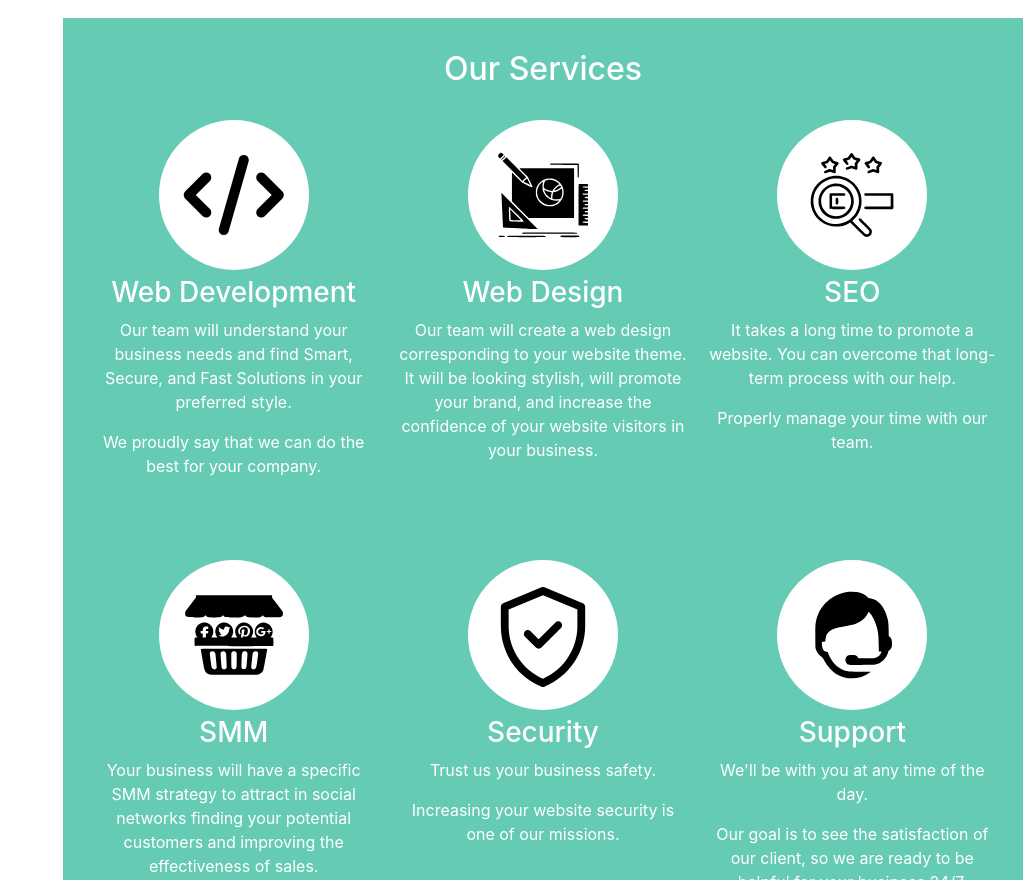
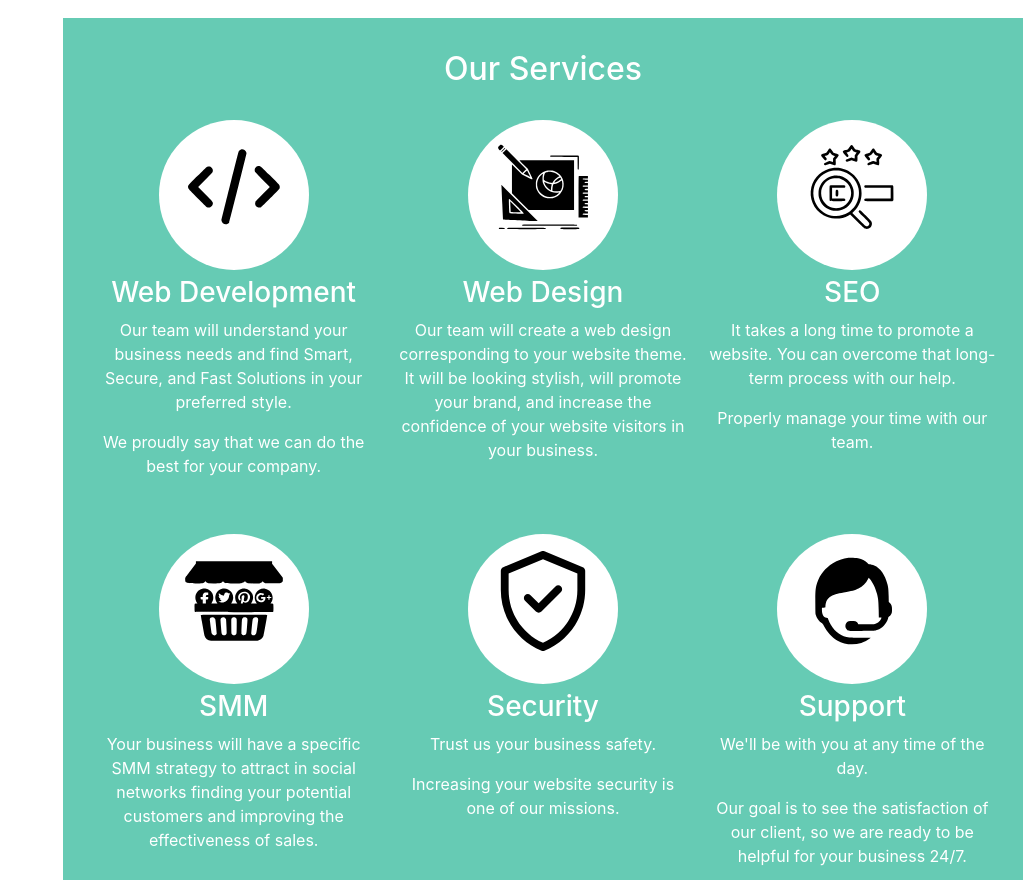
Before and after one commit to edgar-davtyan/ssf-solution, a plain HTML site: page index.html in a window 1280 px wide. Shown: the part 1920-2800 px from the top of the page, without its empty margins (257-1280 px from the left). Drawn offline with Linux system fonts and the light colour scheme.

Commit message:
added css class

```diff
--- a/css/style.css
+++ b/css/style.css
@@ -38,9 +38,13 @@ i {
     cursor: pointer;
     z-index: 11;
     opacity: 0.9;
+    overflow-y: auto;
+    -webkit-appearance: inherit;
 }
 
 .menu {
+    overflow-y: auto;
+    -webkit-overflow-scrolling:touch;
     height: 100vh;
     opacity: 0.9;
 }
@@ -96,6 +100,9 @@ i {
     background: url("../image/161.jpg") center, no-repeat;
     background-size: cover;
     height: 100vh;
+    -webkit-background-image: url("../image/161.jpg");
+    -webkit-background-size: cover;
+    -webkit-mask-repeat: no-repeat;
 }
 
 .about {
@@ -127,11 +134,12 @@ i {
     width: 150px;
     height: 150px;
     background: white;
-    overflow: hidden;
     border-radius: 50%;
     display: inline-block;
 }
 .i-svg{
+    width: 100%;
+    height: 100%;
     margin: 0;
     position: absolute;
     top: 50%;
@@ -139,14 +147,24 @@ i {
     transform: translate(-50%,-50%);
     color: black;
     font-size: 80px;
+    overflow: hidden;
+}
+
+.i-svg > svg:hover{
+    transition: all .5s;
+    transform: scale(1.2);
+}
+.i-svg > svg{
+    transition: all .5s;
+    height: 100px;
+    width: 100%;
 }
 .services-coll {
     min-width: 250px;
 }
 
-.services-box-svg > svg {
-    height: 100px;
-    width: 80%;
+.i-svg:hover{
+    transition: all 1s;
 }
 
 .services-box-svg > i{
@@ -195,26 +213,6 @@ i {
     color: #4D9584;
 }
 
-
-.dev-mt {
-    margin-top: 26px!important;
-}
-.des-mt {
-    margin-top: 20px!important;
-}
-.seo-mt {
-    margin-top: 26px!important;
-}
-.smm-mt {
-    margin-top: 26px!important;
-}
-.sec-mt {
-    margin-top: 20px!important;
-}
-.sup-mt {
-    margin-top: 26px!important;
-}
-
 .inp {
     border-top: 0 solid;
     border-left: 0 solid;
@@ -243,6 +241,8 @@ i {
     }
 
     .check:checked + .menu {
+        -webkit-backface-visibility: visible;
+        webkt-opacity: 0.9;
         transition: all 1s;
         opacity: 0.9;
         visibility: visible;
--- a/index.html
+++ b/index.html
@@ -74,8 +74,16 @@
         <div class="w-25 p-2 services-coll text-center mx-auto mb-4 col-xl-4 col-lg-5">
             <div class="service">
                 <div class="services-box-svg">
-                    <i class="fas fa-code i-svg"></i>
-                    <!--<img src="image/services/code.png" class="dev-mt" width="100px;" alt="">-->
+                    <div class="i-svg">
+                        <svg xmlns="http://www.w3.org/2000/svg" version="1.0" width="512.000000pt" height="512.000000pt" viewBox="0 0 512.000000 512.000000" preserveAspectRatio="xMidYMid meet">
+
+                            <g transform="translate(0.000000,512.000000) scale(0.100000,-0.100000)" fill="#000000" stroke="none">
+                                <path d="M2916 4476 c-54 -20 -113 -81 -130 -135 -36 -111 -866 -3455 -866 -3488 1 -52 30 -112 73 -150 102 -90 264 -61 325 57 26 51 882 3471 882 3523 0 56 -49 138 -101 170 -55 34 -129 43 -183 23z"/>
+                                <path d="M3756 3625 c-47 -16 -91 -57 -117 -107 -24 -46 -25 -137 -3 -181 9 -18 183 -200 387 -404 l372 -373 -362 -362 c-245 -246 -367 -375 -378 -400 -44 -108 11 -237 120 -278 47 -18 128 -14 171 9 49 25 916 894 940 941 24 49 23 134 -4 185 -12 24 -207 225 -484 501 -395 393 -469 462 -504 472 -53 15 -89 15 -138 -3z"/>
+                                <path d="M1230 3610 c-19 -4 -48 -14 -65 -22 -16 -9 -233 -220 -481 -470 -470 -472 -474 -477 -474 -558 0 -81 4 -86 474 -558 259 -261 467 -462 490 -473 43 -23 124 -27 171 -9 69 26 134 119 135 190 0 93 0 93 -388 483 l-366 367 366 368 c308 309 368 373 377 407 25 91 3 164 -67 228 -23 20 -45 37 -50 37 -4 1 -25 4 -47 8 -22 4 -56 5 -75 2z"/>
+                            </g>
+                        </svg>
+                    </div>
                 </div>
                 <h3 class="text-white">Web Development</h3>
                 <p class="text-white ">
@@ -89,7 +97,8 @@
         <div class="w-25 p-2 services-coll text-center mx-auto mb-4 col-xl-4 col-lg-5">
             <div class="service">
                 <div class="services-box-svg">
-                    <svg class="i-svg" xmlns="http://www.w3.org/2000/svg" version="1.0" width="512.000000pt" height="512.000000pt" viewBox="0 0 512.000000 512.000000" preserveAspectRatio="xMidYMid meet">
+                    <div class="i-svg">
+                        <svg  xmlns="http://www.w3.org/2000/svg" version="1.0" width="512.000000pt" height="512.000000pt" viewBox="0 0 512.000000 512.000000" preserveAspectRatio="xMidYMid meet">
 
                             <g transform="translate(0.000000,512.000000) scale(0.100000,-0.100000)" fill="#000000" stroke="none">
                                 <path d="M355 4701 c-39 -23 -83 -75 -91 -107 -10 -39 4 -73 51 -123 l44 -46 98 97 97 98 -34 36 c-64 65 -111 79 -165 45z"/>
@@ -112,7 +121,7 @@
                                 <path d="M742 458 c-19 -19 -14 -47 11 -53 12 -3 454 -4 982 -3 915 3 960 4 963 21 10 49 47 47 -982 47 -735 0 -965 -3 -974 -12z"/>
                             </g>
                         </svg>
-                    <!--<img src="image/services/design.png" class="des-mt" style="width: 100px;" alt="">-->
+                    </div>
                 </div>
                 <h3 class="text-white">Web Design</h3>
                 <p class="text-white ">Our team will create a web design corresponding to your website theme. It will be looking stylish, will promote your brand, and increase the confidence of your website visitors in your business.</p>
@@ -121,7 +130,8 @@
         <div class="w-25 p-2 services-coll text-center mx-auto mb-4 col-xl-4 col-lg-5">
             <div class="service">
                 <div class="services-box-svg">
-                    <svg class="i-svg" xmlns="http://www.w3.org/2000/svg" version="1.0" width="512.000000pt" height="512.000000pt" viewBox="0 0 512.000000 512.000000" preserveAspectRatio="xMidYMid meet">
+                    <div class="i-svg">
+                        <svg  xmlns="http://www.w3.org/2000/svg" version="1.0" width="512.000000pt" height="512.000000pt" viewBox="0 0 512.000000 512.000000" preserveAspectRatio="xMidYMid meet">
 
                             <g transform="translate(0.000000,512.000000) scale(0.100000,-0.100000)" fill="#000000" stroke="none">
                                 <path d="M2493 4688 c-11 -13 -46 -62 -78 -110 -32 -48 -65 -90 -74 -92 -9 -3 -61 -17 -116 -31 -168 -44 -173 -70 -45 -230 50 -62 97 -116 106 -119 45 -17 94 13 94 58 0 14 -21 53 -50 90 -27 36 -50 67 -50 70 0 2 26 12 58 21 99 28 109 34 153 101 23 35 45 64 49 64 4 0 26 -29 49 -64 44 -67 54 -73 154 -101 31 -9 57 -19 57 -21 0 -3 -22 -34 -50 -70 l-50 -65 0 -85 c0 -64 -3 -85 -12 -82 -7 2 -45 14 -83 27 l-70 23 -134 -50 c-74 -28 -141 -57 -149 -66 -35 -35 -3 -106 48 -106 15 0 75 18 134 40 l106 40 106 -40 c184 -69 197 -61 195 129 l-2 131 67 83 c78 96 89 117 80 151 -8 33 -28 43 -154 77 -58 16 -108 32 -112 36 -4 4 -31 44 -60 88 -70 106 -88 125 -120 125 -15 0 -36 -10 -47 -22z"/>
@@ -134,7 +144,8 @@
                                 <path d="M3201 2623 c-23 -28 -21 -54 7 -85 14 -17 59 -18 674 -18 l658 0 0 -275 0 -275 -651 0 c-439 0 -657 -3 -670 -11 -47 -25 -42 -95 8 -118 17 -8 230 -11 714 -11 l690 0 24 25 25 24 0 364 c0 352 -1 364 -20 385 l-21 22 -709 0 -709 0 -20 -27z"/>
                             </g>
                         </svg>
-                    <!--<img src="image/services/seo.png" class="seo-mt" style="width: 100px;" alt="">-->
+
+                    </div>
                 </div>
                 <h3 class="text-white">SEO</h3>
                 <p class="text-white ">It takes a long time to promote a website. You can overcome that long-term process with our help.</p>
@@ -144,7 +155,8 @@
         <div class="w-25 p-2 services-coll text-center mx-auto mb-4 col-xl-4 col-lg-5">
             <div class="service">
                 <div class="services-box-svg smm-mt">
-                    <svg class="i-svg" xmlns="http://www.w3.org/2000/svg" version="1.0" width="512.000000pt" height="512.000000pt" viewBox="0 0 512.000000 512.000000" preserveAspectRatio="xMidYMid meet">
+                    <div class="i-svg">
+                        <svg  xmlns="http://www.w3.org/2000/svg" version="1.0" width="512.000000pt" height="512.000000pt" viewBox="0 0 512.000000 512.000000" preserveAspectRatio="xMidYMid meet">
 
                             <g transform="translate(0.000000,512.000000) scale(0.100000,-0.100000)" fill="#000000" stroke="none">
                                 <path d="M610 4537 l0 -62 -250 -334 c-138 -183 -261 -347 -275 -363 -22 -26 -25 -39 -25 -111 0 -101 17 -134 85 -166 76 -36 133 -41 436 -41 357 0 427 13 491 89 l25 29 17 -28 c9 -17 41 -41 74 -57 l57 -28 275 -3 c323 -4 376 4 440 68 l36 36 37 -31 c74 -64 104 -69 486 -73 227 -2 367 0 409 8 75 13 152 49 179 84 l20 24 16 -28 c10 -17 41 -40 75 -57 l57 -28 278 -3 c235 -3 287 -1 335 13 64 19 117 55 127 86 7 20 9 19 36 -14 18 -22 51 -45 87 -59 56 -22 65 -23 402 -23 386 0 416 4 485 70 l35 32 0 93 0 92 -87 111 c-48 61 -172 224 -275 361 l-188 249 0 64 0 63 -1950 0 -1950 0 0 -63z"/>
@@ -152,7 +164,7 @@
                                 <path d="M860 1846 c0 -42 175 -1010 191 -1059 53 -156 149 -230 335 -257 56 -8 409 -10 1229 -8 l1150 3 67 23 c118 40 199 120 237 234 18 55 191 1014 191 1061 0 16 -88 17 -1700 17 -1449 0 -1700 -2 -1700 -14z m653 -130 c42 -17 85 -68 92 -109 16 -93 75 -696 70 -719 -4 -15 -22 -41 -41 -58 -39 -34 -86 -40 -133 -15 -32 16 -77 65 -85 92 -8 26 -96 677 -96 708 0 87 101 140 193 101z m550 0 c43 -17 85 -68 91 -109 3 -18 12 -180 20 -362 14 -316 14 -332 -4 -372 -31 -71 -115 -95 -180 -50 -65 43 -67 53 -95 411 -14 181 -25 347 -25 371 0 93 100 150 193 111z m562 0 c19 -8 44 -30 55 -48 21 -32 21 -43 18 -398 -3 -325 -6 -369 -21 -398 -51 -94 -183 -94 -234 0 -15 29 -18 73 -21 398 -3 347 -2 367 16 396 37 57 117 79 187 50z m592 -29 c41 -45 41 -37 8 -461 -26 -342 -29 -356 -88 -400 -20 -15 -43 -21 -79 -21 -45 0 -53 4 -84 37 l-34 38 1 112 c0 62 6 231 13 374 10 225 15 266 31 290 36 57 73 75 144 70 48 -3 58 -7 88 -39z m523 28 c44 -23 63 -68 57 -134 -2 -31 -24 -195 -48 -365 -47 -336 -50 -347 -119 -394 -66 -45 -169 -7 -185 67 -5 23 57 656 71 724 8 36 50 86 89 103 41 18 100 17 135 -1z"/>
                             </g>
                         </svg>
-                    <!--<img src="image/services/smm.png" class="smm-mt" style="width: 100px;" alt="">-->
+                    </div>
                 </div>
                 <h3 class="text-white">SMM</h3>
                 <p class="text-white ">Your business will have a specific SMM strategy to attract in social networks finding your potential customers and improving the effectiveness of sales.
@@ -162,12 +174,15 @@
         <div class="w-25 p-2 services-coll text-center mx-auto mb-4 col-xl-4 col-lg-5">
             <div class="service">
                 <div class="services-box-svg">
-                    <svg style="margin-top: 27px;" xmlns="http://www.w3.org/2000/svg" id="Capa_1" enable-background="new 0 0 512 512" height="512"
+                    <div class="i-svg">
+                        <svg   xmlns="http://www.w3.org/2000/svg" id="Capa_1" enable-background="new 0 0 512 512" height="512"
                              viewBox="0 0 512 512" width="512">
                             <g>
                                 <path d="m459.669 82.906-196-81.377c-4.91-2.038-10.429-2.039-15.338 0l-196 81.377c-7.465 3.1-12.331 10.388-12.331 18.471v98.925c0 136.213 82.329 258.74 208.442 310.215 4.844 1.977 10.271 1.977 15.116 0 126.111-51.474 208.442-174.001 208.442-310.215v-98.925c0-8.083-4.865-15.371-12.331-18.471zm-27.669 117.396c0 115.795-68 222.392-176 269.974-105.114-46.311-176-151.041-176-269.974v-85.573l176-73.074 176 73.074zm-198.106 67.414 85.964-85.963c7.81-7.81 20.473-7.811 28.284 0s7.81 20.474-.001 28.284l-100.105 100.105c-7.812 7.812-20.475 7.809-28.284 0l-55.894-55.894c-7.811-7.811-7.811-20.474 0-28.284s20.474-7.811 28.284 0z"/>
                             </g>
                         </svg>
+                    </div>
+
                 </div>
                 <h3 class="text-white">Security</h3>
                 <p class="text-white">Trust us your business safety.</p>
@@ -177,12 +192,15 @@
         <div class="w-25 p-2 services-coll text-center mx-auto mb-4 col-xl-4 col-lg-5">
             <div class="service">
                 <div class="services-box-svg">
-                    <svg class="i-svg" xmlns="http://www.w3.org/2000/svg" version="1.0" width="512.000000pt" height="512.000000pt" viewBox="0 0 512.000000 512.000000" preserveAspectRatio="xMidYMid meet">
+                    <div class="i-svg">
+                        <svg  xmlns="http://www.w3.org/2000/svg" version="1.0" width="512.000000pt" height="512.000000pt" viewBox="0 0 512.000000 512.000000" preserveAspectRatio="xMidYMid meet">
 
                             <g transform="translate(0.000000,512.000000) scale(0.100000,-0.100000)" fill="#000000" stroke="none">
                                 <path d="M2380 4770 c-275 -34 -575 -138 -800 -277 -390 -241 -663 -579 -799 -989 -91 -272 -104 -415 -99 -1084 4 -481 5 -509 26 -583 45 -164 141 -295 279 -386 73 -49 76 -52 130 -158 163 -323 409 -594 683 -751 370 -212 829 -259 1234 -126 147 48 343 153 456 243 l25 21 -500 0 c-275 0 -540 5 -590 10 -396 45 -727 276 -957 667 -47 79 -138 283 -138 308 0 6 -33 21 -73 32 -167 50 -237 176 -237 431 l0 92 84 0 c95 0 96 0 96 83 0 29 9 90 20 136 59 244 224 389 543 476 50 13 218 47 372 75 410 74 581 122 757 210 219 111 385 276 490 489 l32 64 48 -54 c152 -169 299 -471 377 -773 64 -249 79 -393 88 -848 l6 -368 69 0 c40 0 68 -4 68 -10 0 -6 -14 -38 -31 -72 -60 -120 -171 -208 -304 -243 -48 -12 -132 -15 -456 -15 l-397 0 -12 30 c-15 37 -80 96 -129 118 -52 24 -310 24 -362 1 -173 -79 -213 -306 -74 -428 79 -69 42 -66 740 -66 683 0 679 0 827 57 250 95 470 337 534 587 17 67 23 76 66 107 56 41 107 118 125 187 7 28 13 103 13 167 0 181 -29 264 -123 346 l-44 39 -6 295 c-6 311 -17 422 -62 609 -117 483 -368 840 -679 965 -58 23 -209 56 -256 56 -10 0 -55 37 -101 83 -122 120 -255 185 -469 228 -112 22 -378 32 -490 19z"/>
                             </g>
                         </svg>
+                    </div>
+
                     <!--<img src="image/services/support.png" class="sup-mt" width="100px" alt="">-->
                 </div>
                 <h3 class="text-white">Support</h3>
```
Lines whose indentation alone changed are shown as unchanged.
